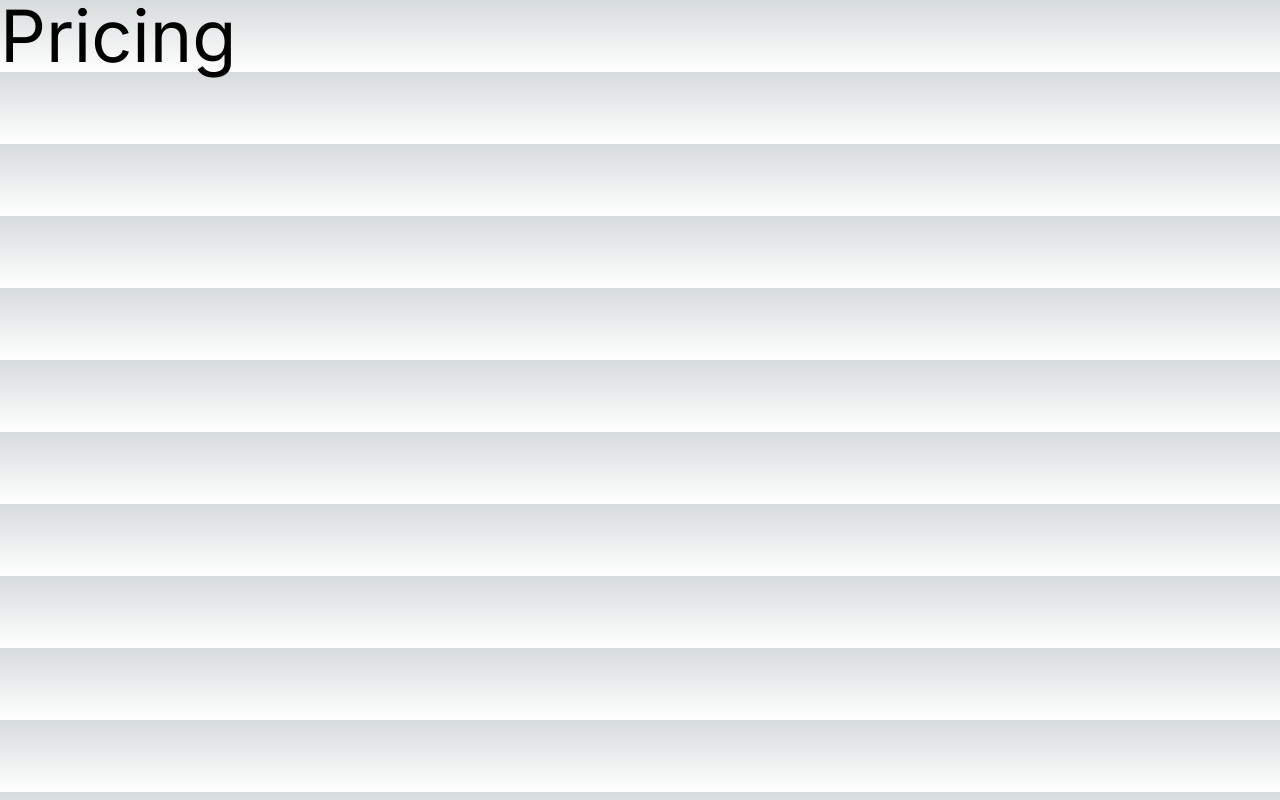
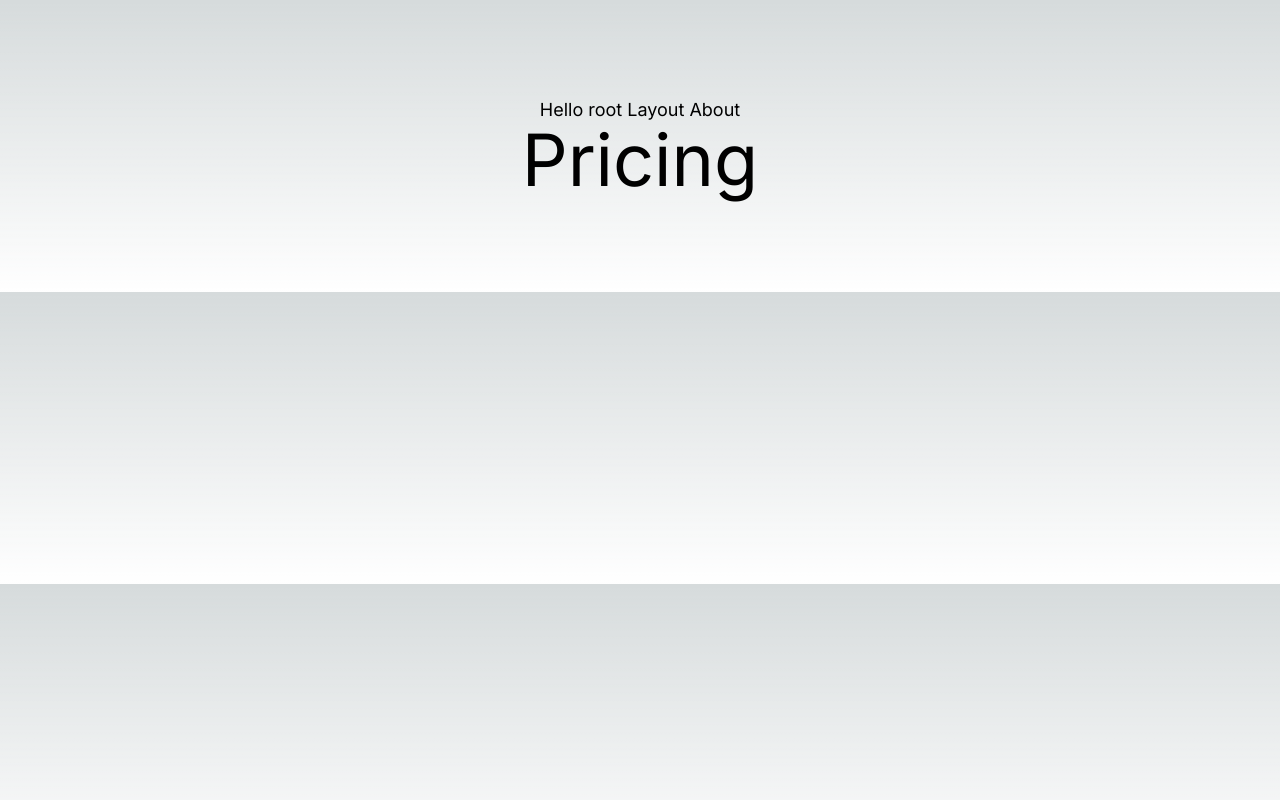
Before and after one commit to NarelaCamara/next, a Next.js app: page /pricing in a window 1280 px wide. Built offline with nearby package versions, Linux system fonts and the light colour scheme.

Commit message:
feat: change general

```diff
--- /dev/null
+++ b/app/(general)/layout.tsx
@@ -0,0 +1,12 @@
+export default function AboutLayout({
+	children,
+}: {
+	children: React.ReactNode;
+}) {
+	return (
+		<main className='flex flex-col items-center p-24'>
+			<span className='text-lg'>Hello root Layout About</span>
+			{children}
+		</main>
+	);
+}
```
Also changed, not shown: app/(general)/about/page.tsx (renamed from app/about/page.tsx), app/(general)/contact/page.tsx (renamed from app/contact/page.tsx), app/(general)/pricing/page.tsx (renamed from app/pricing/page.tsx), app/layout.tsx (line endings or trailing spaces).
